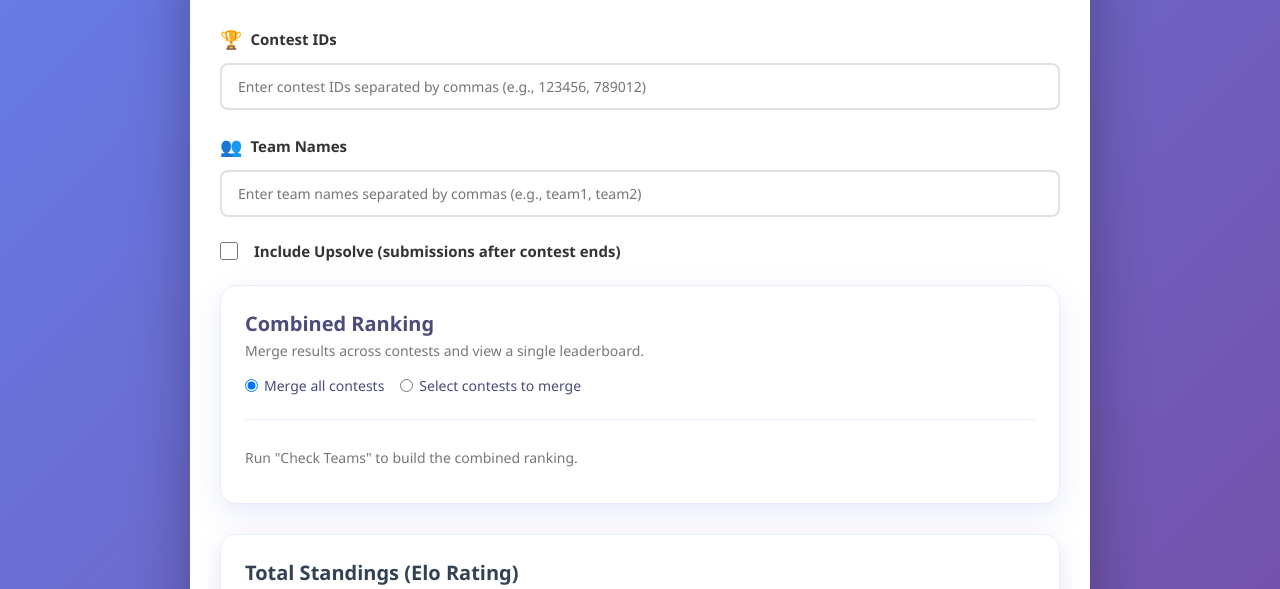
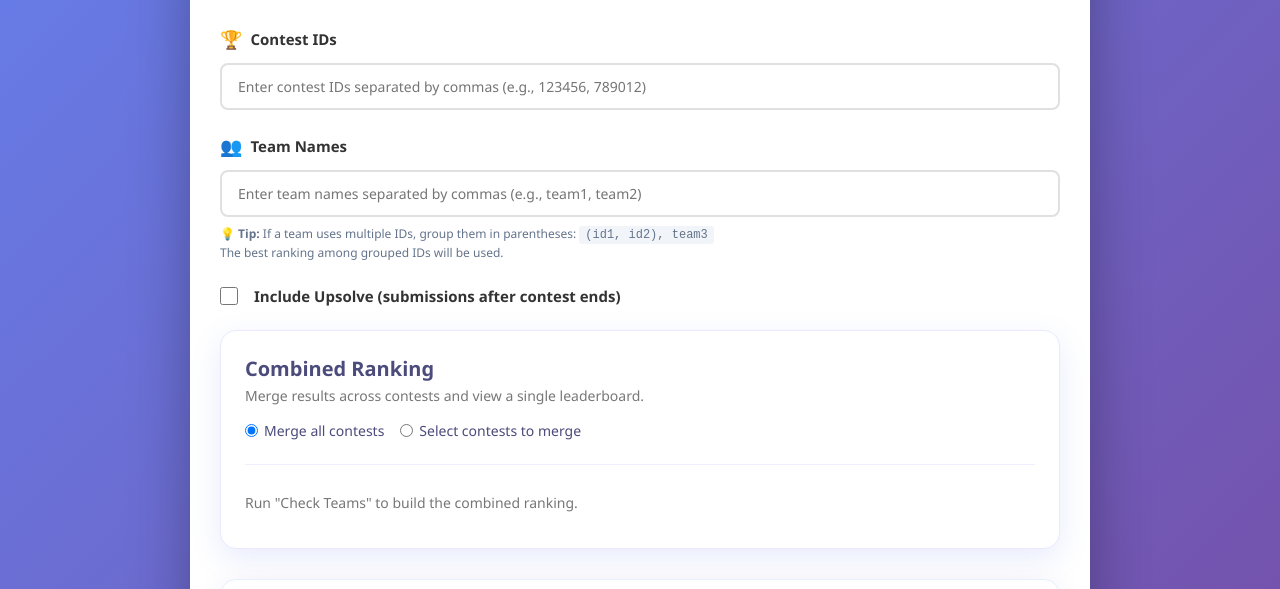
Before and after one commit to dipraru/Team-Performance-Checker, a plain HTML site: page index.html in a window 1280 px wide. Shown: the part 148-737 px from the top of the page. Drawn offline with Linux system fonts and the light colour scheme.

Commit message:
Add help message for grouped team IDs

```diff
--- a/index.html
+++ b/index.html
@@ -634,6 +634,10 @@
           Team Names
         </label>
         <input type="text" id="teamInput" placeholder="Enter team names separated by commas (e.g., team1, team2)">
+        <div style="font-size: 12px; color: #64748b; margin-top: 8px; line-height: 1.5;">
+          💡 <strong>Tip:</strong> If a team uses multiple IDs, group them in parentheses: <code style="background: #f1f5f9; padding: 2px 6px; border-radius: 3px; font-family: monospace;">(id1, id2), team3</code>
+          <br>The best ranking among grouped IDs will be used.
+        </div>
       </div>
 
       <div class="form-group" style="display: flex; align-items: center; gap: 12px;">
```
